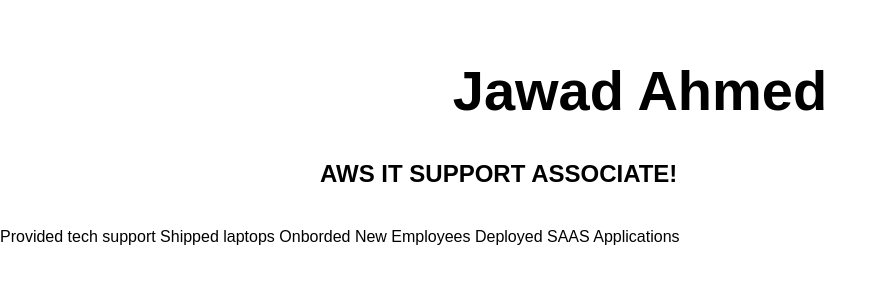
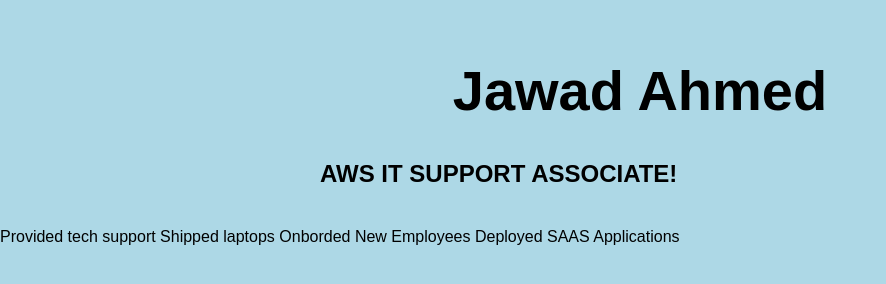
Before and after one commit to jahmed51/Static-Web, a website: page src/index.html in a window 1280 px wide. Shown: the whole page, without its empty margins (0-886 px from the left). Drawn offline with Linux system fonts and the light colour scheme.

Commit message:
Update styles.css

```diff
--- a/src/styles.css
+++ b/src/styles.css
@@ -6,7 +6,7 @@
   margin: 0;
   border: 0;
   padding: 0;
-  background-color: #fff;
+  background-color: #ADD8E6;
 }
 
 main {
```
